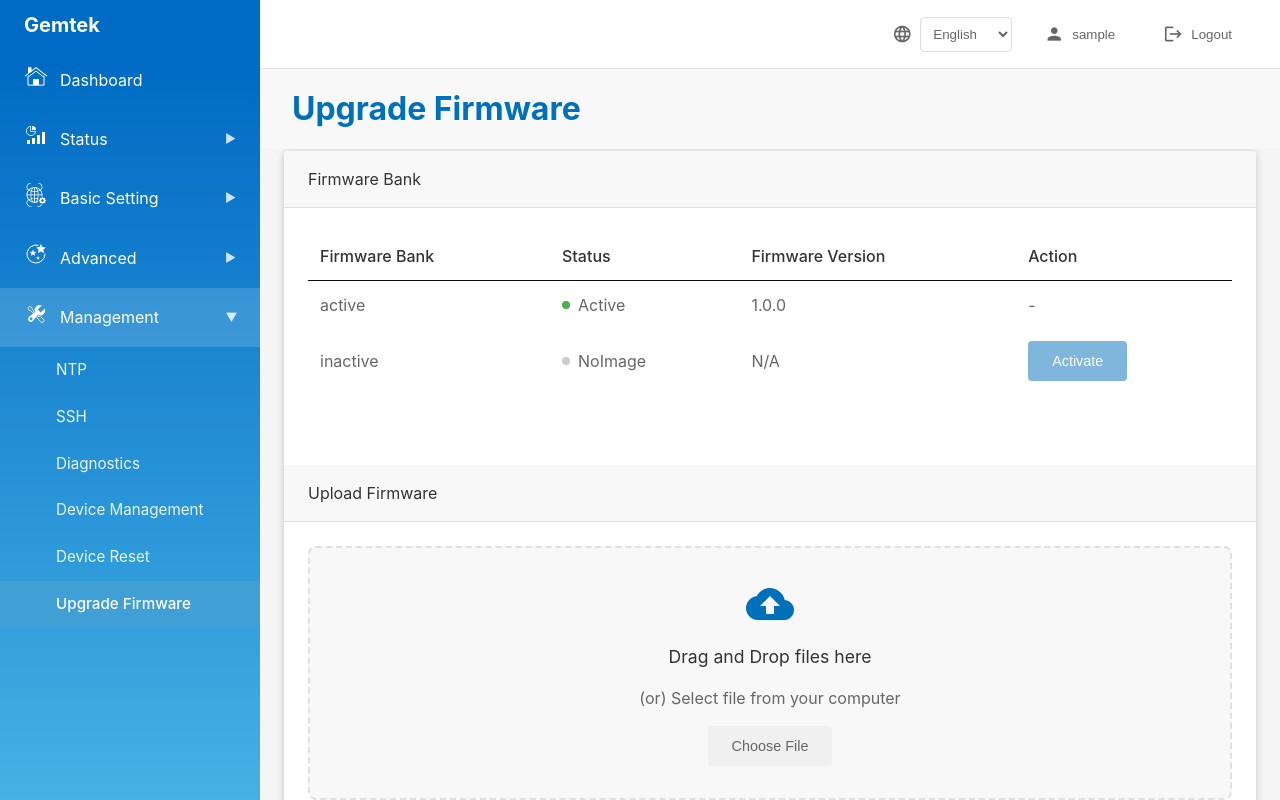
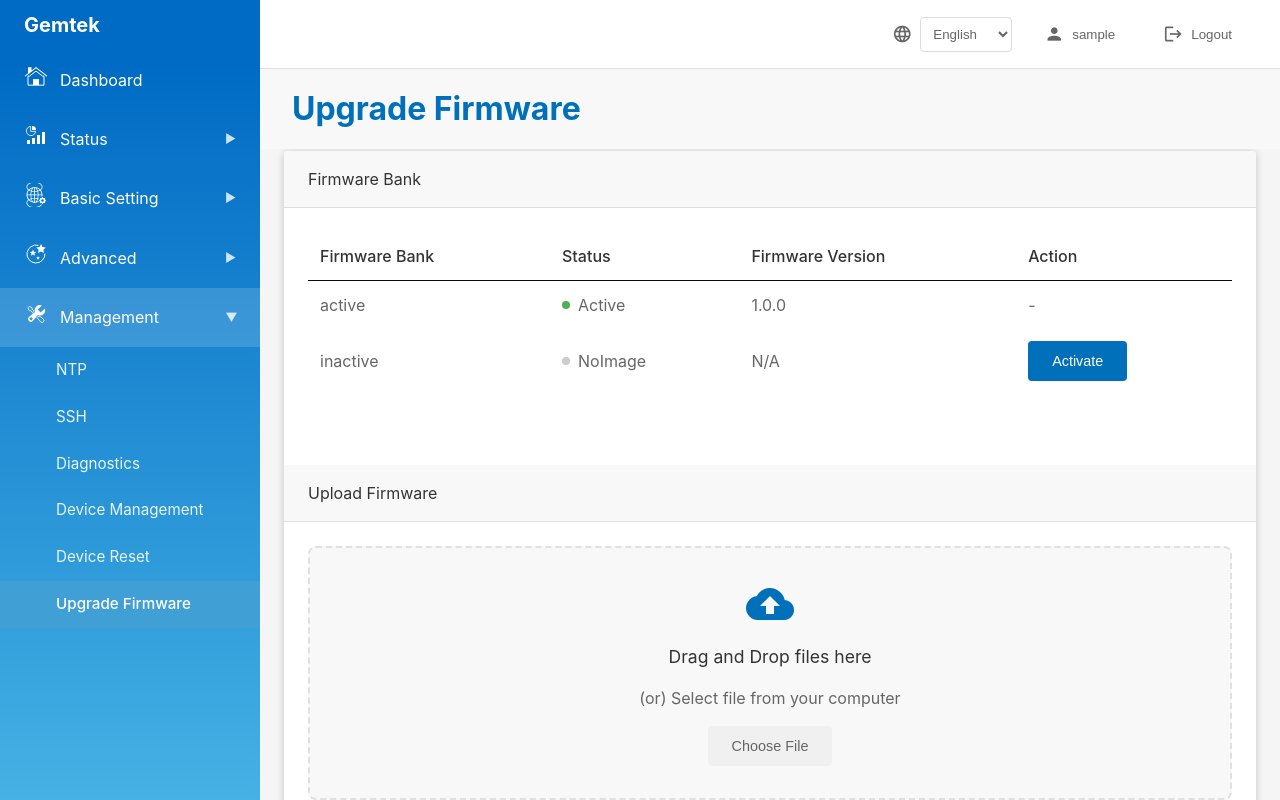
Before and after one commit to PaulWuGTK/AI-Driven-WebUI, a Vue app: page /upgrade in a window 1280 px wide. Built offline with nearby package versions, Linux system fonts and the light colour scheme; sample sign-in values are in the browser's storage.

Commit message:
Update button color and missing files

```diff
--- a/src/views/management/firmware/FirmwareUpgrade.vue
+++ b/src/views/management/firmware/FirmwareUpgrade.vue
@@ -502,7 +502,7 @@ input:checked + .slider:before {
 }
 
 .btn-activate {
-  opacity: 0.5;
+  opacity: 1;
 }
 
 /* Upgrade Overlay Styles */
```
Also changed, not shown: 1 other file (tests, documents, lock files or other folders).
